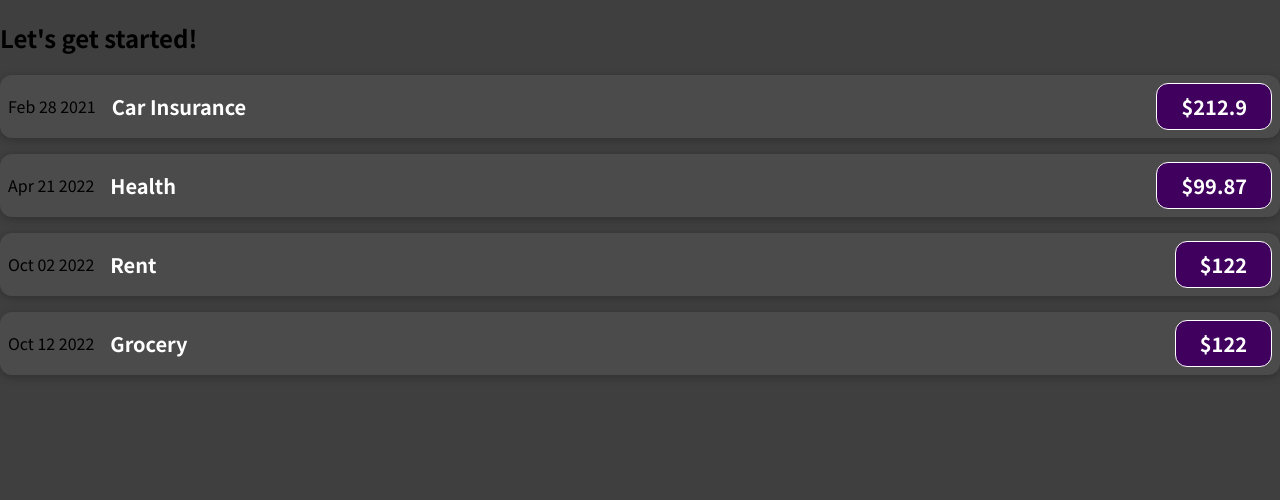
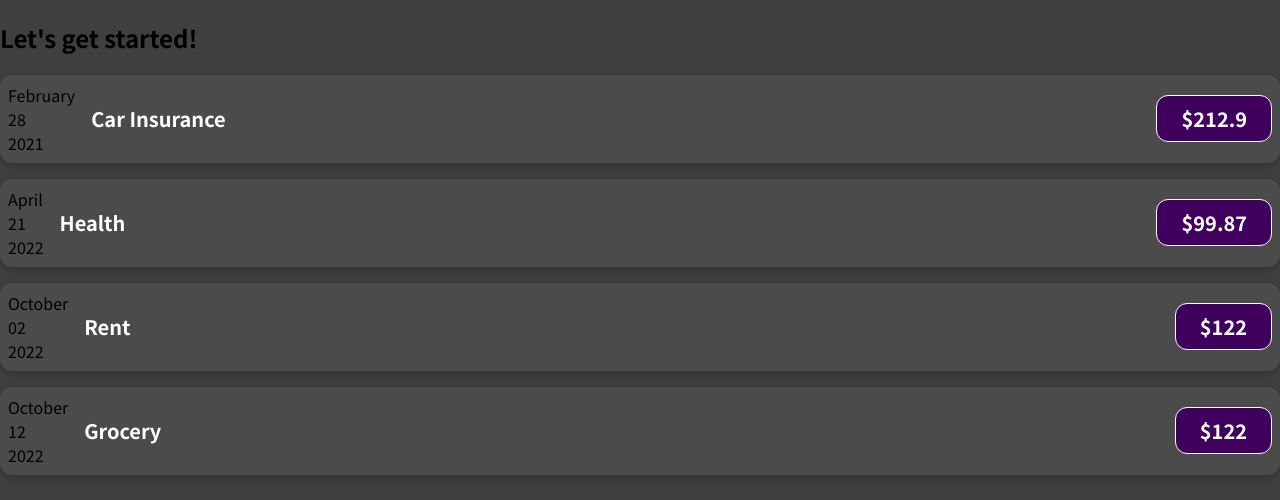
Before and after one commit to SwarajKaran/Expense-Tracker, a JavaScript app: page / in a window 1280 px wide. Shown: the top 500 px of the page. Built offline with nearby package versions, Linux system fonts and the light colour scheme.

Commit message:
getting date

```diff
--- a/src/App.js
+++ b/src/App.js
@@ -1,6 +1,6 @@
 import ExpenseItem from './components/ExpenseItem';
 function App() {
-  const getDate = (date) => new Date(date).toString().substring(4, 15);
+  const getDate = (date) => new Date(date);
   const expenses = [
     {
       id: 1,
--- a/src/components/ExpenseItem.js
+++ b/src/components/ExpenseItem.js
@@ -1,8 +1,15 @@
 import './ExpenseItem.css';
 function ExpenseItem(props) {
+  const month = props.date.toLocaleString('en-US', { month: 'long' });
+  const day = props.date.toLocaleString('en-US', { day: '2-digit' });
+  const year = props.date.getFullYear();
   return (
     <div className="expense-item">
-      <div>{props.date}</div>
+      <div>
+        <div>{month}</div>
+        <div>{day}</div>
+        <div>{year}</div>
+      </div>
       <div className="expense-item__description">
         <h2>{props.title}</h2>
         <div className="expense-item__price">${props.amount}</div>
```
